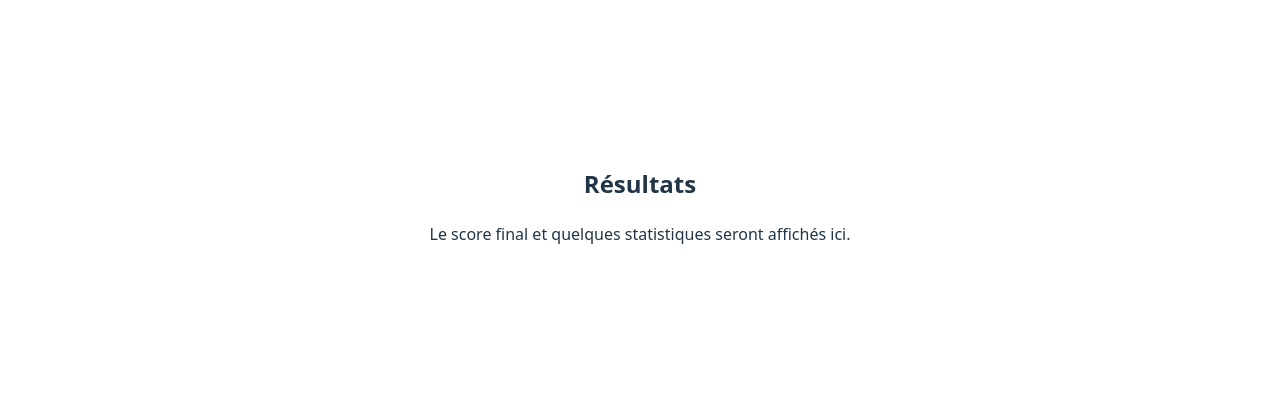
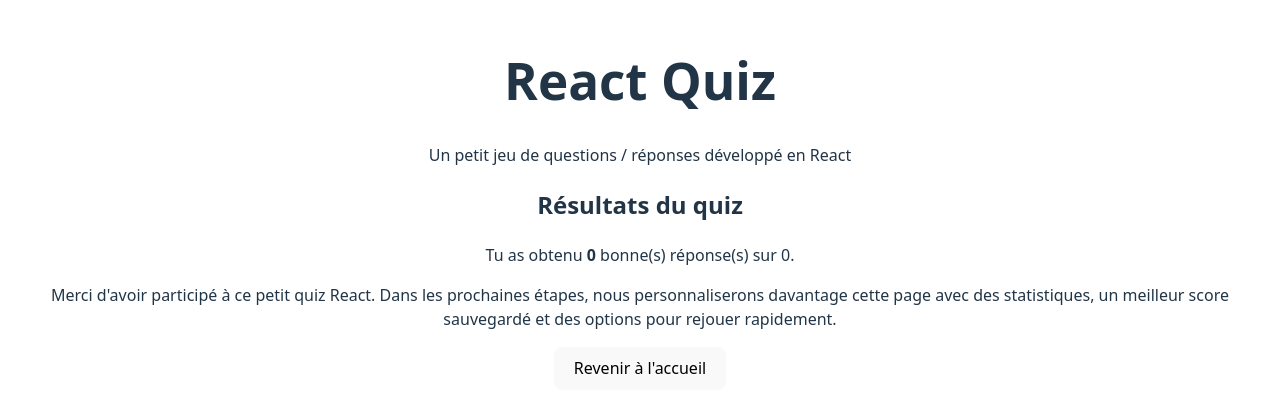
Before and after one commit to mathysgirardot/react-quizz, a React (Vite) app in the folder react-quizz-dev/: page /results in a window 1280 px wide. Shown: the part 196-608 px from the top of the page. Built offline with nearby package versions, Linux system fonts and the light colour scheme.

Commit message:
ajoute le calcul du score et la page de résultats

```diff
--- a/react-quizz-dev/src/components/Score.jsx
+++ b/react-quizz-dev/src/components/Score.jsx
@@ -1,4 +1,8 @@
 // src/components/Score.jsx
+// Composant d'affichage du score final du quiz.
+// Il reçoit :
+// - score : nombre de bonnes réponses
+// - total : nombre total de questions
 
 function Score({ score, total }) {
   return (
--- a/react-quizz-dev/src/pages/Quiz.jsx
+++ b/react-quizz-dev/src/pages/Quiz.jsx
@@ -1,10 +1,11 @@
 // src/pages/Quiz.jsx
 // Page principale du quiz.
-// Pour l'instant, les questions sont codées "en dur" dans un tableau local.
-// Objectif : afficher une question à la fois et passer à la suivante
-// lorsqu'on clique sur une réponse.
+// Dans cette version, les questions sont codées "en dur" dans un tableau local.
+// On affiche une question à la fois et on met à jour le score
+// lorsqu'on clique sur une réponse. À la fin, on redirige vers la page des résultats.
 
 import { useState } from 'react'
+import { useNavigate } from 'react-router-dom'
 import Header from '../components/Header.jsx'
 import Question from '../components/Question.jsx'
 
@@ -36,12 +37,18 @@
   },
 ]
 
-// Note : pour l’instant, on n’utilise pas encore la propriété correctAnswer.
-// On s’en servira plus tard pour calculer le score.
+// Note : plus tard, nous pourrons déplacer ce tableau dans un fichier séparé
+// ou le remplacer entièrement par des données récupérées depuis une API.
 
 function Quiz() {
   // Index de la question actuellement affichée (0 = première question)
   const [currentQuestionIndex, setCurrentQuestionIndex] = useState(0)
+
+  // Score actuel de l'utilisateur (nombre de bonnes réponses)
+  const [score, setScore] = useState(0)
+
+  // Hook de navigation fourni par React Router
+  const navigate = useNavigate()
 
   // Récupère la question actuelle à partir du tableau QUESTIONS
   const currentQuestion = QUESTIONS[currentQuestionIndex]
@@ -50,27 +57,44 @@
   const handleAnswerClick = (selectedAnswer) => {
     console.log('Réponse choisie :', selectedAnswer)
 
-    // Ici, dans un prochain commit, on comparera selectedAnswer
-    // à currentQuestion.correctAnswer pour mettre à jour le score.
+    // On vérifie si la réponse choisie est correcte
+    const isCorrect = selectedAnswer === currentQuestion.correctAnswer
 
-    // Si ce n'est pas la dernière question, on passe à la suivante.
-    if (currentQuestionIndex < QUESTIONS.length - 1) {
+    // Variable temporaire pour calculer le prochain score
+    let nextScore = score
+
+    if (isCorrect) {
+      nextScore = score + 1
+      setScore(nextScore)
+    }
+
+    // Est-ce que la question actuelle est la dernière du quiz ?
+    const isLastQuestion = currentQuestionIndex === QUESTIONS.length - 1
+
+    if (!isLastQuestion) {
+      // Si ce n'est pas la dernière question, on passe simplement à la suivante
       setCurrentQuestionIndex((previousIndex) => previousIndex + 1)
     } else {
-      // Si c'est la dernière question, on affichera plus tard la page de résultats.
-      console.log('Quiz terminé (log provisoire, redirection à venir).')
+      // Si c'est la dernière question, on redirige vers la page des résultats
+      // en transmettant le score et le nombre total de questions
+      navigate('/results', {
+        state: {
+          score: nextScore,
+          total: QUESTIONS.length,
+        },
+      })
     }
   }
 
   return (
     <div className="quiz-page">
-      {/* On réutilise le même Header que sur la page d'accueil */}
+      {/* Header commun à plusieurs pages */}
       <Header />
 
       <main className="quiz">
         <h2>Quiz React (version locale)</h2>
 
-        {/* Petite information de progression simple */}
+        {/* Information de progression simple */}
         <p className="quiz__progress">
           Question {currentQuestionIndex + 1} / {QUESTIONS.length}
         </p>
@@ -84,10 +108,9 @@
 
         {/* Texte d'information temporaire pour expliquer l'état du développement */}
         <p className="quiz__info">
-          Dans cette version, les questions sont codées en dur. Dans un prochain
-          commit, nous ajouterons le calcul du score et l&apos;affichage de la
-          page de résultats, puis le chargement dynamique des questions via une
-          API.
+          Dans cette version, les questions sont stockées localement dans le code.
+          Dans les prochains commits, nous ajouterons le chargement dynamique
+          des questions via une API, puis la gestion du joker et du minuteur.
         </p>
       </main>
     </div>
--- a/react-quizz-dev/src/pages/Results.jsx
+++ b/react-quizz-dev/src/pages/Results.jsx
@@ -1,14 +1,49 @@
 // src/pages/Results.jsx
 // Page des résultats du quiz.
+// On récupère le score transmis par la page Quiz via React Router
+// et on affiche un récapitulatif à l'utilisateur.
+
+import { useLocation, useNavigate } from 'react-router-dom'
+import Header from '../components/Header.jsx'
+import Score from '../components/Score.jsx'
 
 function Results() {
+  const location = useLocation()
+  const navigate = useNavigate()
+
+  // Récupération des données transmises par navigate(..., { state: { ... } })
+  // Si aucune donnée n'est fournie (accès direct à /results), on utilise des valeurs par défaut.
+  const state = location.state || { score: 0, total: 0 }
+  const { score, total } = state
+
+  // Fonction appelée quand l'utilisateur clique sur "Revenir à l'accueil"
+  const handleBackToHome = () => {
+    navigate('/')
+  }
+
   return (
-    <main className="results">
-      <h2>Résultats</h2>
-      <p>
-        Le score final et quelques statistiques seront affichés ici.
-      </p>
-    </main>
+    <div className="results-page">
+      <Header />
+
+      <main className="results">
+        <h2>Résultats du quiz</h2>
+
+        {/* Affichage du score via un composant dédié */}
+        <Score score={score} total={total} />
+
+        <p className="results__message">
+          Merci d&apos;avoir participé à ce petit quiz React.
+          Dans les prochaines étapes, nous personnaliserons davantage cette page
+          avec des statistiques, un meilleur score sauvegardé et des options
+          pour rejouer rapidement.
+        </p>
+
+        {/* Petit bouton pour revenir proprement à l'accueil */}
+        <button className="results__button" onClick={handleBackToHome}>
+          Revenir à l&apos;accueil
+        </button>
+      </main>
+    </div>
   )
 }
 
```
Lines whose indentation alone changed are shown as unchanged.
